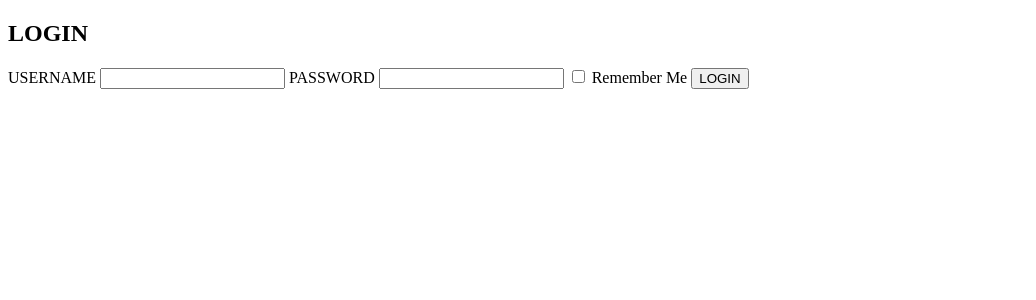
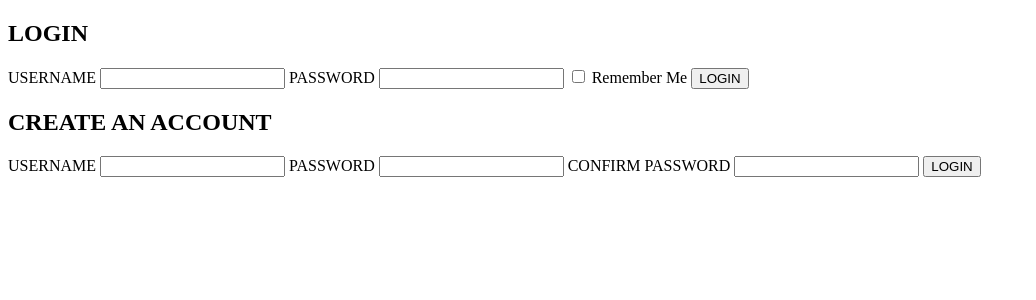
Before and after one commit to IshuGupta02/MyChatApp, a PHP site: page /login.php in a window 1280 px wide. Shown: the top 300 px of the page, without its empty margins (0-1036 px from the left). Run offline with PHP 8.4, Linux system fonts and the light colour scheme.

Commit message:
Add checking duplicate username in signup

```diff
--- /dev/null
+++ b/check_reg.js
@@ -0,0 +1,23 @@
+function check(){
+
+    var str=document.getElementById("user_signup").value;
+
+    var xmlhttp = new XMLHttpRequest();
+    xmlhttp.onreadystatechange = function() {
+      if (this.readyState == 4 && this.status == 200) {
+        // document.getElementById("txtHint").innerHTML = this.responseText;
+        console.log(this.responseText);
+        if(this.responseText=="true"){
+            return true;
+            // console.log("entered");
+        }
+        else{
+            return false;
+            // console.log("not entered");
+        }
+      }
+    };
+    xmlhttp.open("GET", "checkduplicate.php?q=" + str, true);
+    xmlhttp.send();
+
+}
--- a/login.php
+++ b/login.php
@@ -27,8 +27,29 @@
         </form>
         <!-- <button id="loginUser">LOGIN</button> -->
 
+    </div>
 
-        <?php
+    <div class="signup">
+        <h2>CREATE AN ACCOUNT</h2>
+        <form class="innerform innerform2" onsubmit="return check();" action="signup.php" method="post" >
+
+            <label for="user_signup">USERNAME</label>
+            <input type="text" name="username" id="user_signup">
+
+            <label for="pass_login">PASSWORD</label>
+            <input type="password" name="password" id="pass_signup">
+
+            <label for="pass_login2">CONFIRM PASSWORD</label>
+            <input type="password" name="confirm_pass" id="pass_signup2">
+
+            <button id="signupuser" type="submit">LOGIN</button>
+
+        </form>
+
+    </div>
+
+
+    <?php
         require_once 'connect.php';
 
         $username_name="username";
@@ -62,9 +83,11 @@
 
         ?>
 
-    </div>
+
 
 </body>
 
+<script src="check_reg.js">
+</script>
 
 </html>
--- a/loginphp.php
+++ b/loginphp.php
@@ -38,6 +38,8 @@ if($_SERVER["REQUEST_METHOD"]=="POST"){
 
         }
 
+
+
         echo "<script>location.href='chatroom.php'</script>";
 
     } else {
```
Also changed, not shown: checkduplicate.php (added, +22 -0 lines).
